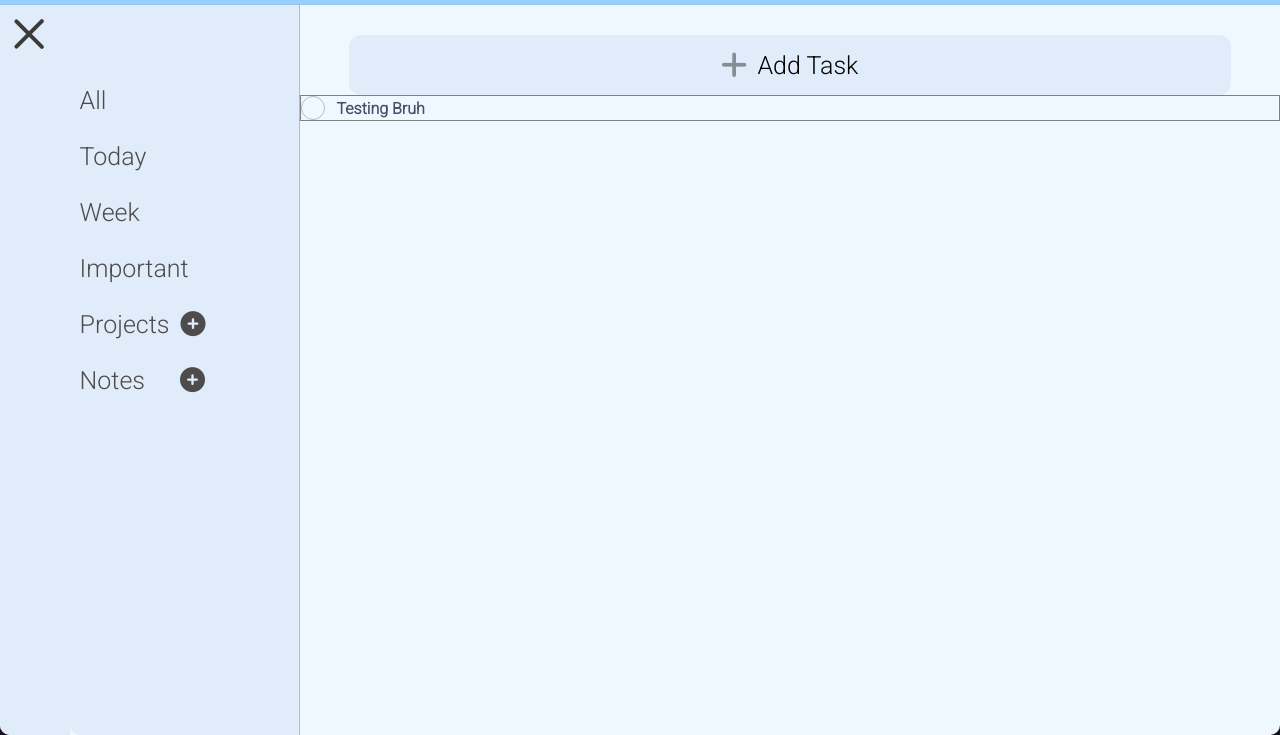
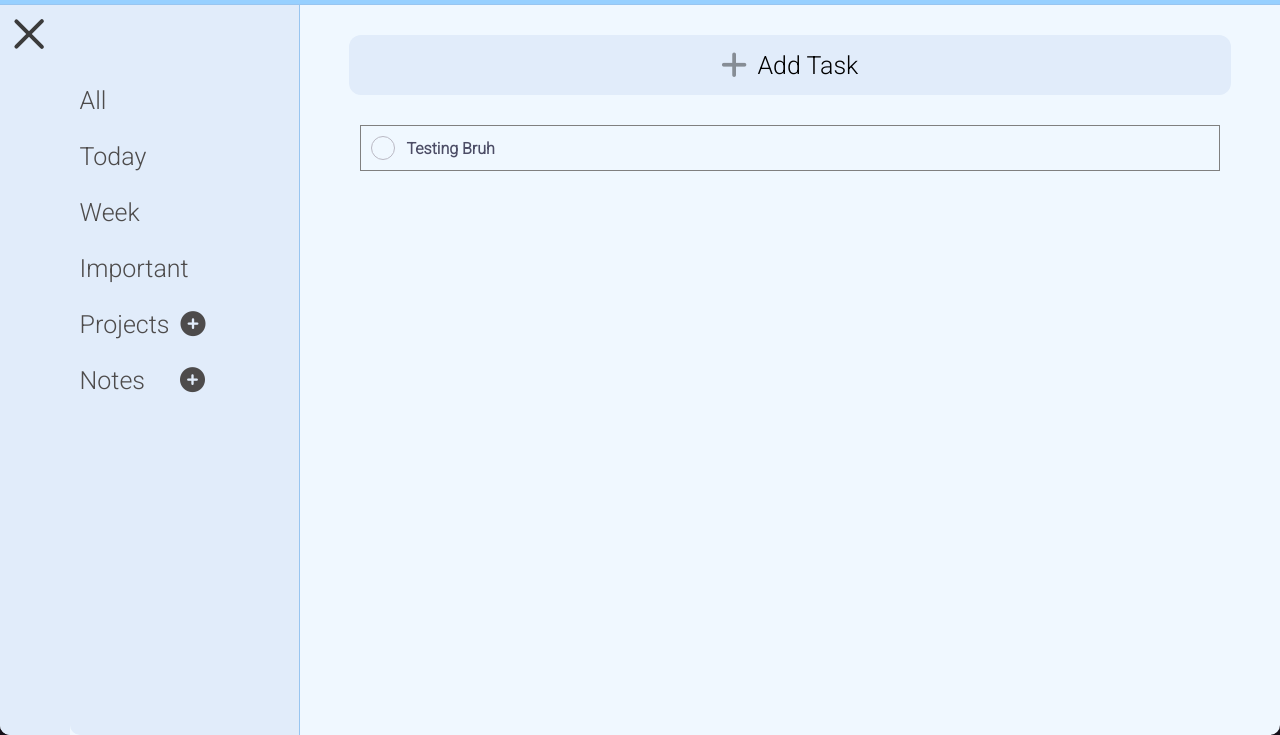
Before and after one commit to paulvu2023/AchieveFlow-Productivity-App, a website built with webpack: page dist/index.html in a window 1280 px wide. Shown: the part 65-800 px from the top of the page. Built offline with Linux system fonts and the light colour scheme.

Commit message:
Increase task size and spacing

```diff
--- a/src/styles.css
+++ b/src/styles.css
@@ -203,6 +203,7 @@ nav button:hover {
     font-weight: 500;
     font-family: 'Roboto', sans-serif;
     transition: all 0.3s ease-in-out;
+    margin-bottom: 20px;
 }
 
 .add-task:hover {
@@ -228,6 +229,8 @@ nav button:hover {
 
 .task {
     border: 1px solid gray;
+    padding: 10px;
+    margin: 10px 60px 10px 60px;
 }
 
 
```
Also changed, not shown: dist/main.js.
